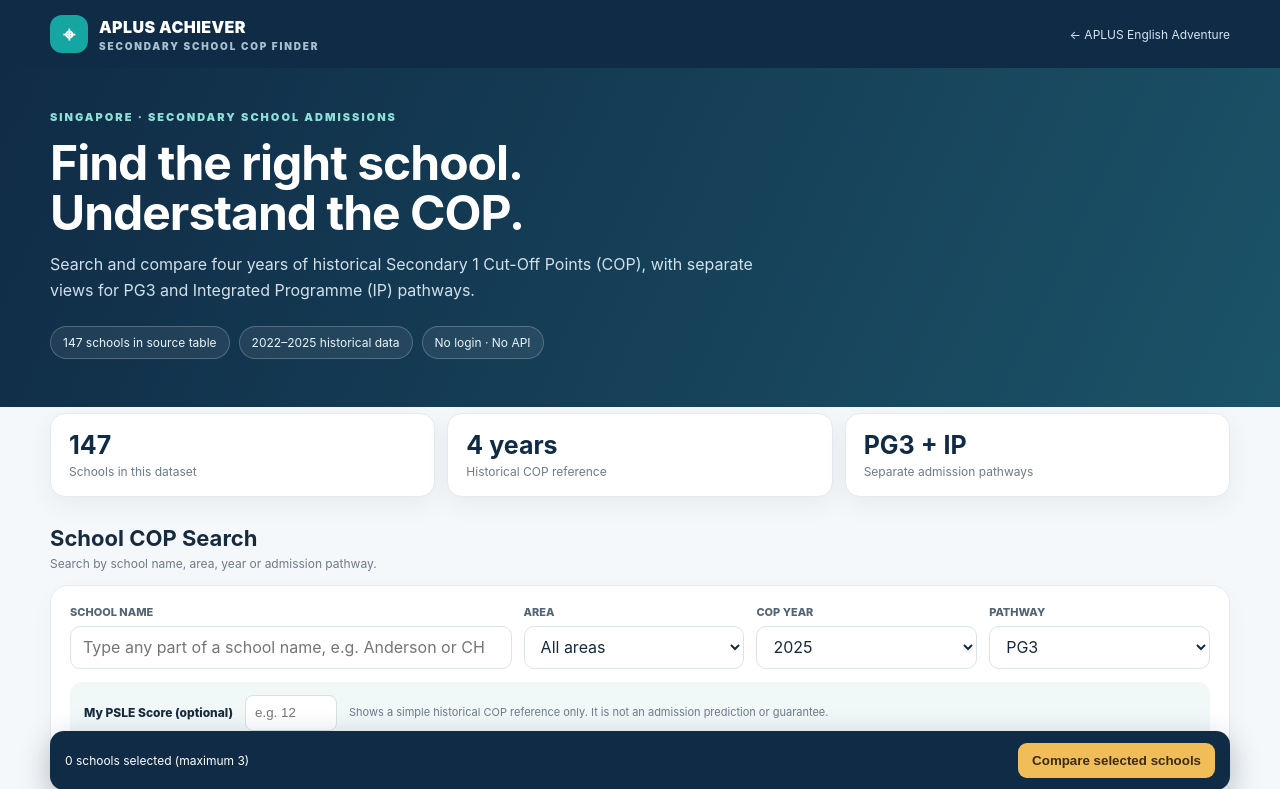
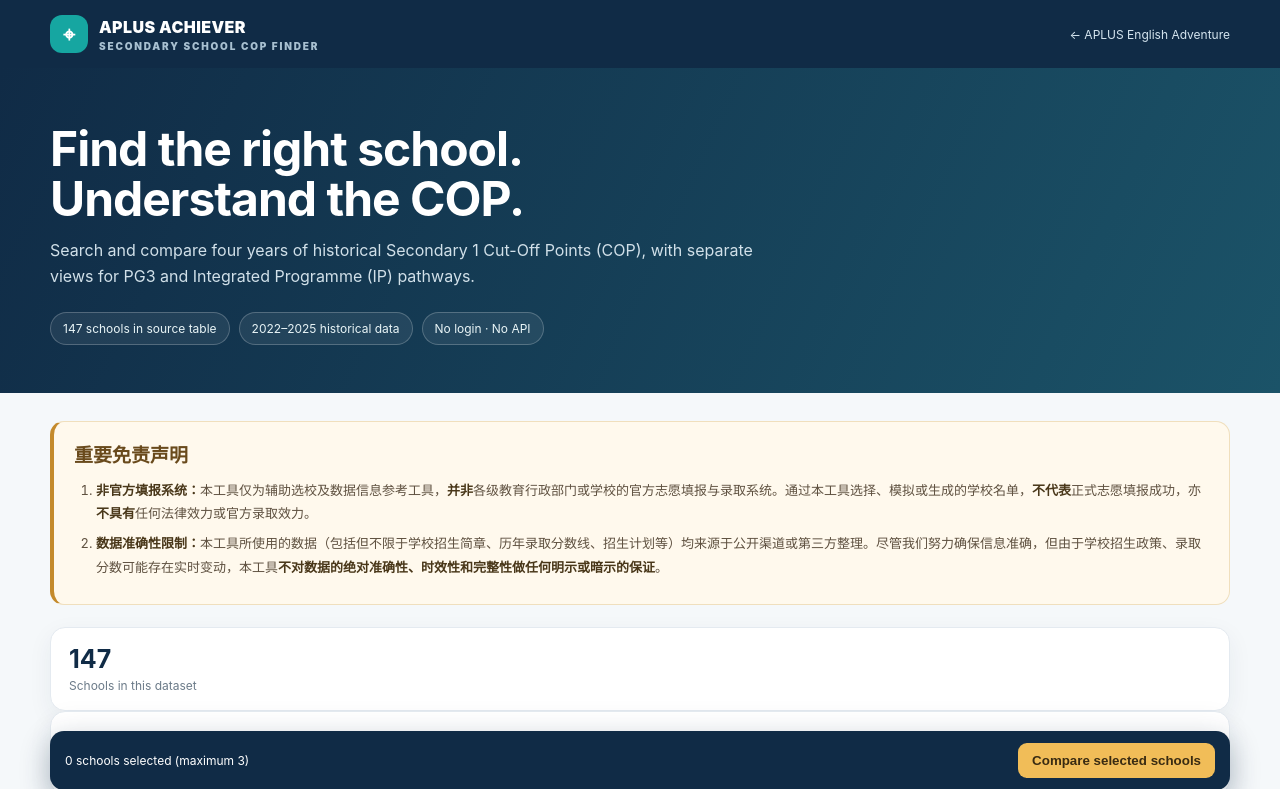
Before and after one commit to aplusachiever3/studytool, a plain HTML site: page secondary-cop/index.html in a window 1280 px wide. Shown: the top 789 px of the page. Drawn offline with Linux system fonts and the light colour scheme.

Commit message:
Replace admissions eyebrow with Chinese disclaimer

```diff
--- a/secondary-cop/index.html
+++ b/secondary-cop/index.html
@@ -10,7 +10,7 @@
 *{box-sizing:border-box}body{margin:0;background:var(--paper);color:var(--ink);font-family:Inter,"Segoe UI",Arial,sans-serif}a{color:inherit}.wrap{width:min(1180px,calc(100% - 36px));margin:auto}
 header{background:var(--navy);color:white}.top{height:68px;display:flex;align-items:center;justify-content:space-between;gap:16px}.brand{display:flex;align-items:center;gap:11px;font-weight:900;letter-spacing:.4px}.mark{width:38px;height:38px;border-radius:12px;background:var(--teal);display:grid;place-items:center;font-size:21px;color:white}.brand small{display:block;color:#a8c0d1;font-size:10px;letter-spacing:1.8px;margin-top:3px}.top a{font-size:12px;color:#d5e5ef;text-decoration:none}
 .hero{background:linear-gradient(115deg,#102b46,#1b5368);color:white;padding:42px 0 48px}.eyebrow{font-size:11px;letter-spacing:2px;color:#8de0d7;font-weight:900}.hero h1{font-size:clamp(32px,5vw,48px);line-height:1.05;margin:14px 0 12px;letter-spacing:-1px}.hero p{color:#d1e0e9;max-width:720px;line-height:1.65;margin:0}.hero-meta{display:flex;gap:9px;flex-wrap:wrap;margin-top:22px}.pill{border:1px solid #ffffff38;background:#ffffff12;padding:8px 12px;border-radius:99px;font-size:12px;color:#e9f5f7}
-.stats{display:grid;grid-template-columns:repeat(3,1fr);gap:12px;margin-top:-22px;position:relative}.stat{background:white;border:1px solid var(--line);border-radius:15px;padding:16px 18px;box-shadow:0 8px 25px #1b365010}.stat strong{font-size:25px;display:block;color:var(--navy)}.stat span{font-size:12px;color:var(--muted)}
+.disclaimer{background:#fff9ed;border:1px solid #f0dfbd;border-left:4px solid #c48a2c;border-radius:14px;padding:18px 20px;margin:0 0 22px}.disclaimer h2{font-size:19px;color:#694a1c;margin:0 0 12px}.disclaimer ol{margin:0;padding-left:22px}.disclaimer li{font-size:13px;line-height:1.8;color:#5f5140;margin:7px 0}.disclaimer strong{color:#493719}\n.stats{display:grid;grid-template-columns:repeat(3,1fr);gap:12px;margin-top:-22px;position:relative}.stat{background:white;border:1px solid var(--line);border-radius:15px;padding:16px 18px;box-shadow:0 8px 25px #1b365010}.stat strong{font-size:25px;display:block;color:var(--navy)}.stat span{font-size:12px;color:var(--muted)}
 main{padding:28px 0 50px}.section-head{display:flex;align-items:end;justify-content:space-between;gap:15px;margin:28px 0 14px}.section-head h2{font-size:22px;margin:0}.section-head p{font-size:12px;color:var(--muted);margin:5px 0 0}
 .panel{background:white;border:1px solid var(--line);border-radius:18px;padding:19px;box-shadow:0 8px 25px #1b365008}.filters{display:grid;grid-template-columns:2fr 1fr 1fr 1fr;gap:12px}.field label{display:block;font-size:11px;font-weight:850;color:#536575;margin-bottom:7px}.field input,.field select{width:100%;height:43px;border:1px solid #dce4eb;border-radius:10px;background:white;padding:0 12px;font:inherit;color:var(--ink);outline:none}.field input:focus,.field select:focus{border-color:var(--teal);box-shadow:0 0 0 3px #16a6a11b}.filter-actions{display:flex;align-items:end;gap:8px}.btn{height:42px;border:0;border-radius:10px;padding:0 14px;font-weight:850;font-size:12px;cursor:pointer}.btn-primary{background:var(--navy);color:white}.btn-light{background:#edf3f6;color:var(--navy)}.btn:disabled{opacity:.45;cursor:not-allowed}
 .scorebar{margin-top:13px;padding:13px 14px;background:#f1f8f8;border-radius:12px;display:flex;gap:12px;align-items:center;flex-wrap:wrap}.scorebar label{font-size:12px;font-weight:800}.scorebar input{width:92px;height:36px;border:1px solid #d3e3e2;border-radius:8px;padding:0 9px}.scorebar small{color:var(--muted);font-size:11px;flex:1;line-height:1.5}
@@ -27,8 +27,15 @@ footer{background:#eaf0f3;padding:22px 0;color:#61717d;font-size:11px;line-heigh
 </head>
 <body>
 <header><div class="wrap top"><div class="brand"><div class="mark">⌖</div><div>APLUS ACHIEVER<small>SECONDARY SCHOOL COP FINDER</small></div></div><a href="../">← APLUS English Adventure</a></div></header>
-<section class="hero"><div class="wrap"><div class="eyebrow">SINGAPORE · SECONDARY SCHOOL ADMISSIONS</div><h1>Find the right school.<br>Understand the COP.</h1><p>Search and compare four years of historical Secondary 1 Cut-Off Points (COP), with separate views for PG3 and Integrated Programme (IP) pathways.</p><div class="hero-meta"><span class="pill">147 schools in source table</span><span class="pill">2022–2025 historical data</span><span class="pill">No login · No API</span></div></div></section>
+<section class="hero"><div class="wrap"><h1>Find the right school.<br>Understand the COP.</h1><p>Search and compare four years of historical Secondary 1 Cut-Off Points (COP), with separate views for PG3 and Integrated Programme (IP) pathways.</p><div class="hero-meta"><span class="pill">147 schools in source table</span><span class="pill">2022–2025 historical data</span><span class="pill">No login · No API</span></div></div></section>
 <main class="wrap">
+<section class="disclaimer" aria-labelledby="disclaimerTitle">
+<h2 id="disclaimerTitle">重要免责声明</h2>
+<ol>
+<li><strong>非官方填报系统：</strong>本工具仅为辅助选校及数据信息参考工具，<strong>并非</strong>各级教育行政部门或学校的官方志愿填报与录取系统。通过本工具选择、模拟或生成的学校名单，<strong>不代表</strong>正式志愿填报成功，亦<strong>不具有</strong>任何法律效力或官方录取效力。</li>
+<li><strong>数据准确性限制：</strong>本工具所使用的数据（包括但不限于学校招生简章、历年录取分数线、招生计划等）均来源于公开渠道或第三方整理。尽管我们努力确保信息准确，但由于学校招生政策、录取分数可能存在实时变动，本工具<strong>不对数据的绝对准确性、时效性和完整性做任何明示或暗示的保证</strong>。</li>
+</ol>
+</section>
 <section class="stats"><div class="stat"><strong id="schoolTotal">147</strong><span>Schools in this dataset</span></div><div class="stat"><strong>4 years</strong><span>Historical COP reference</span></div><div class="stat"><strong>PG3 + IP</strong><span>Separate admission pathways</span></div></section>
 <div class="section-head"><div><h2>School COP Search</h2><p>Search by school name, area, year or admission pathway.</p></div></div>
 <section class="panel">
```
